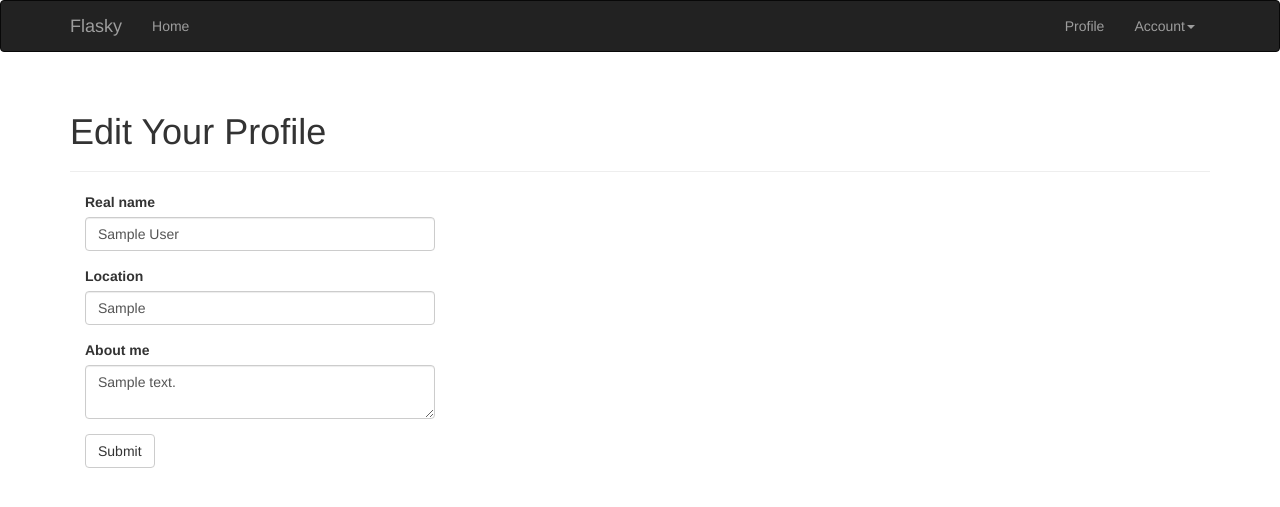
After one commit to shosato0306/SNS, a Flask app: page /edit-profile in a window 1280 px wide. The commit adds this page. Shown: the top 507 px of the page. Run offline with Flask 2, Linux system fonts and the light colour scheme; a user stored in the database is signed in; tables that the repository leaves empty hold one stand-in row (values such as "Sample post"); some libraries are stand-ins or nearby versions.

Commit message:
add user profile edit function

```diff
--- a/app/auth/views.py
+++ b/app/auth/views.py
@@ -62,11 +62,13 @@ def confirm(token):
 
 @auth.before_app_request
 def before_request():
-    if current_user.is_authenticated \
-        and not current_user.confirmed \
+    if current_user.is_authenticated:
+        current_user.ping()
+        if not current_user.confirmed \
+        and request.endpoint \
         and request.blueprint != 'auth' \
         and request.endpoint != 'static':
-        return redirect(url_for('auth.unconfirmed'))
+            return redirect(url_for('auth.unconfirmed'))
 
 @auth.route('/unconfirmed')
 def unconfirmed():
--- a/app/main/forms.py
+++ b/app/main/forms.py
@@ -1,8 +1,47 @@
 from flask_wtf import FlaskForm
-from wtforms import StringField, SubmitField
-from wtforms.validators import DataRequired
+from wtforms import StringField, SubmitField, TextAreaField, BooleanField, SelectField
+from wtforms.validators import DataRequired, Length, Email, Regexp, EqualTo, ValidationError
+from ..models import User, Role
 
 
 class NameForm(FlaskForm):
     name = StringField('What is your name?', validators=[DataRequired()])
     submit = SubmitField('Submit')
+
+
+class EditProfileForm(FlaskForm):
+    name = StringField('Real name', validators=[Length(0, 64)])
+    location = StringField('Location', validators=[Length(0, 64)])
+    about_me = TextAreaField('About me')
+    submit = SubmitField('Submit')
+
+
+class EditProfileAdminForm(FlaskForm):
+    email = StringField('Email', validators=[DataRequired(), Length(1, 64),
+                        Email()])
+    username = StringField('Username', validators=[
+        DataRequired(), Length(1, 64),
+        Regexp('^[A-Za-z][A-Za-z0-9_.]*$', 0,
+                'Usernames must have only letters, numbers, dots or underscores')])
+    confirmed = BooleanField('Confirmed')
+    role = SelectField('Role', coerce=int)
+    name = StringField('Real name', validators=[Length(0, 64)])
+    location = StringField('Location', validators=[Length(0, 64)])
+    about_me = TextAreaField('About me')
+    submit = SubmitField('Submit')
+
+    def __init__(self, user, *args, **kwargs):
+        super(EditProfileAdminForm, self).__init__(*args, **kwargs)
+        self.role.choices = [(role.id, role.name)
+                    for role in Role.query.order_by(Role.name).all()]
+        self.user = user
+
+    def validate_email(self, field):
+        if field.data != self.user.email and \
+             User.query.filter_by(email=field.data).first():
+            raise ValidationError('Email already registerd.')
+
+    def validate_username(self, field):
+        if field.data != self.user.username and \
+            User.query.filter_by(username=field.data).first():
+            raise ValidationError('Username already in use.')
--- a/app/main/views.py
+++ b/app/main/views.py
@@ -1,10 +1,12 @@
 from datetime import datetime
 from flask import render_template, session, redirect, url_for, \
                 current_app, flash
+from flask_login import login_required, current_user
 from . import main
-from .forms import NameForm
+from .forms import NameForm, EditProfileForm, EditProfileAdminForm
 from ..import db
-from ..models import User
+from ..models import User, Role
+from ..decorators import admin_required
 
 
 @main.route('/', methods=['GET', 'POST'])
@@ -32,3 +34,52 @@ def index():
                             name=session.get('name'),
                             known=session.get('known', False),
                             current_time=datetime.utcnow())
+
+@main.route('/user/<username>')
+def user(username):
+    user = User.query.filter_by(username=username).first_or_404()
+    return render_template('user.html', user=user)
+
+@main.route('/edit-profile', methods=['GET', 'POST'])
+@login_required
+def edit_profile():
+    form = EditProfileForm()
+    if form.validate_on_submit():
+        current_user.name = form.name.data
+        current_user.location = form.location.data
+        current_user.about_me = form.about_me.data
+        db.session.add(current_user._get_current_object())
+        db.session.commit()
+        flash('Your profile has been updated.')
+        return redirect(url_for('.user', username=current_user.username))
+    form.name.data = current_user.name
+    form.location.data = current_user.location
+    form.about_me.data = current_user.about_me
+    return render_template('edit_profile.html', form=form)
+
+@main.route('/edit-profile/<int:id>', methods=['GET', 'POST'])
+@login_required
+@admin_required
+def edit_profile_admin(id):
+    user = User.query.get_or_404(id)
+    form = EditProfileAdminForm(user=user)
+    if form.validate_on_submit():
+        user.email = form.email.data
+        user.username = form.username.data
+        user.confirmed = form.confirmed.data
+        user.role = Role.query.get(form.role.data)
+        user.name = form.name.data
+        user.location = form.location.data
+        user.about_me = form.about_me.data
+        db.session.add(user)
+        db.session.commit()
+        flash('The profile has been updated.')
+        return redirect(url_for('.user', username=user.username))
+    form.email.data = user.email
+    form.username.data = user.username
+    form.confirmed.data = user.confirmed
+    form.role.data = user.role_id
+    form.name.data = user.name
+    form.location.data = user.location
+    form.about_me.data = user.about_me
+    return render_template('edit_profile.html', form=form, user=user)
--- a/app/models.py
+++ b/app/models.py
@@ -3,6 +3,7 @@ from flask_login import UserMixin, AnonymousUserMixin
 from flask import current_app
 from werkzeug.security import generate_password_hash, check_password_hash
 from itsdangerous import TimedJSONWebSignatureSerializer as Serializer
+from datetime import datetime
 
 
 class Permission:
@@ -72,6 +73,11 @@ class User(UserMixin, db.Model):
     password_hash = db.Column(db.String(128))
     confirmed = db.Column(db.Boolean, default=False)
     role_id = db.Column(db.Integer, db.ForeignKey('roles.id'))
+    name = db.Column(db.String(64))
+    location = db.Column(db.String(64))
+    about_me = db.Column(db.Text())
+    member_since = db.Column(db.DateTime(), default=datetime.utcnow)
+    last_seen = db.Column(db.DateTime(), default=datetime.utcnow)
 
     def __init__(self, **kwargs):
         super(User, self).__init__(**kwargs)
@@ -151,8 +157,13 @@ class User(UserMixin, db.Model):
     def can(self, perm):
         return self.role is not None and self.role.has_permission(perm)
 
-    def is_adminitrator(self):
+    def is_administrator(self):
         return self.can(Permission.ADMIN)
+
+    def ping(self):
+        self.last_seen = datetime.utcnow()
+        db.session.add(self)
+        db.session.commit()
 
     def __repr__(self):
         return '<User %r>'% self.username
--- a/app/templates/base.html
+++ b/app/templates/base.html
@@ -18,22 +18,29 @@
 {% block navbar %}
 <div class="navbar navbar-inverse" role="navigation">
     <div class="container">
+
         <div class="navbar-header">
             <button type="button" class="navbar-toggle"
-            data-toggle="collapse" data-target=".navbar-collapse">
+                data-toggle="collapse" data-target=".navbar-collapse">
             <span class="sr-only">Toggle navigation</span>
             <span class="icon-bar"></span>
             <span class="icon-bar"></span>
             <span class="icon-bar"></span>
-        </button>
-        <a class="navbar-brand" href="/">Flasky</a>
+            </button>
+            <a class="navbar-brand" href="/">Flasky</a>
         </div>
+
         <div class="navbar-collapse collapse">
             <ul class="nav navbar-nav">
                 <li><a href="/">Home</a></li>
             </ul>
             <ul class="nav navbar-nav navbar-right">
                 {% if current_user.is_authenticated %}
+                <li>
+                    <a href="{{ url_for('main.user', username=current_user.username) }}">
+                        Profile
+                    </a>
+                </li>
                 <li class="dropdown">
                     <a href="#" class="dropdown-toggle" data-toggle="dropdown">Account<b class="caret"></b></a>
                     <ul class="dropdown-menu">
@@ -47,6 +54,7 @@
                 {% endif %}
             </ul>
         </div>
+
     </div>
 </div>
 {% endblock %}
--- /dev/null
+++ b/app/templates/edit_profile.html
@@ -0,0 +1,13 @@
+{% extends "base.html" %}
+{% import "bootstrap/wtf.html" as wtf %}
+
+{% block title %}Flasky - Edit Profile{% endblock %}
+
+{% block page_content %}
+<div class="page-header">
+    <h1>Edit Your Profile</h1>
+</div>
+<div class="col-md-4">
+    {{ wtf.quick_form(form) }}
+</div>
+{% endblock %}
```
Also changed, not shown: app/templates/user.html (+41 -3 lines).
